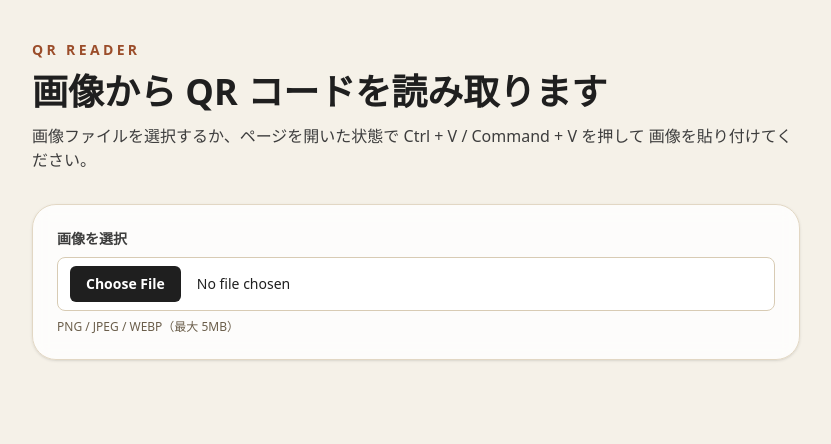
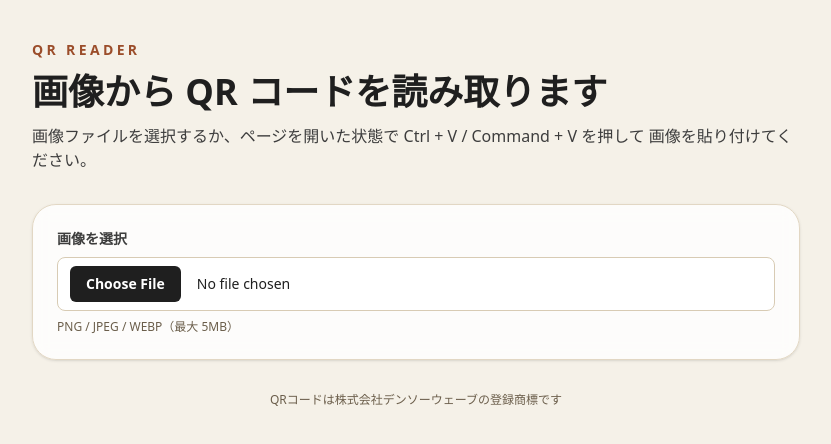
Before and after one commit to aurora1530/qr-reader, a React (Vite) app: page / in a window 1280 px wide. Shown: the top 444 px of the page, without its empty margins (224-1055 px from the left). Built offline with nearby package versions, Linux system fonts and the light colour scheme.

Commit message:
feat: デンソーの登録商標文を追加

```diff
--- a/src/App.tsx
+++ b/src/App.tsx
@@ -192,7 +192,7 @@ function App() {
 
   return (
     <div className="min-h-screen bg-[#f5f1e8] px-6 py-10">
-      <div className="mx-auto flex w-full max-w-3xl flex-col gap-8">
+      <div className="mx-auto flex w-full max-w-3xl flex-col gap-8 pb-10">
         <header className="space-y-3">
           <p className="text-sm font-semibold uppercase tracking-[0.24em] text-[#9b4d2a]">
             QR Reader
@@ -308,6 +308,10 @@ function App() {
             )}
           </div>
         </section>
+
+        <footer className="text-center text-xs text-[#6b5e4b]">
+          QRコードは株式会社デンソーウェーブの登録商標です
+        </footer>
       </div>
     </div>
   )
```
